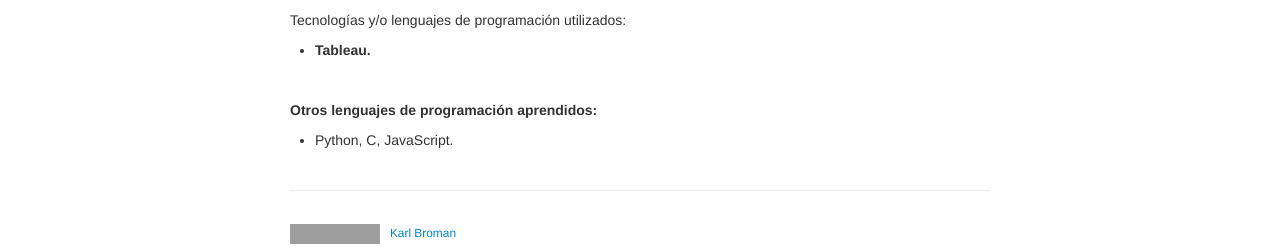
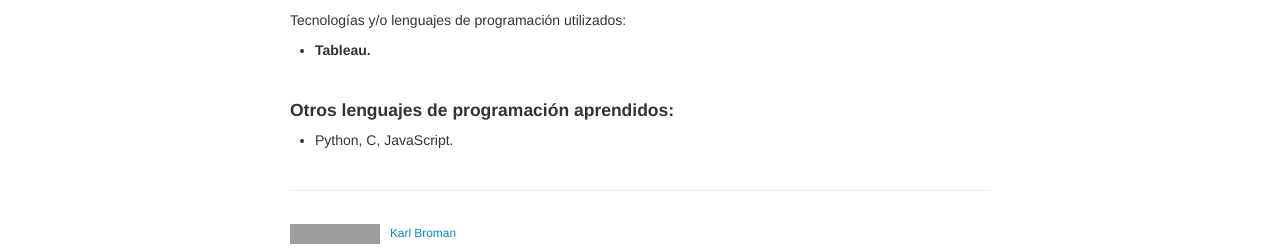
Before and after one commit to vuhleh/vuhleh.github.io, a Jekyll site: the page built from pages/proyectos_universitarios.md, in a window 1280 px wide. Shown: the part 1312-1563 px from the top of the page. Built offline with Jekyll 4.4.1, drawn with Linux system fonts in a browser that asks for light colours; grey boxes are pictures that could not be loaded.

Commit message:
más mini cambios

```diff
--- a/pages/proyectos_universitarios.md
+++ b/pages/proyectos_universitarios.md
@@ -62,5 +62,5 @@ Tecnologías y/o lenguajes de programación utilizados:
 - **Tableau.**
 
 &nbsp;
-##### Otros lenguajes de programación aprendidos:
+#### Otros lenguajes de programación aprendidos:
 - Python, C, JavaScript.
```
Also changed, not shown: pages/experiencia_laboral.md (+1 -1 lines).
